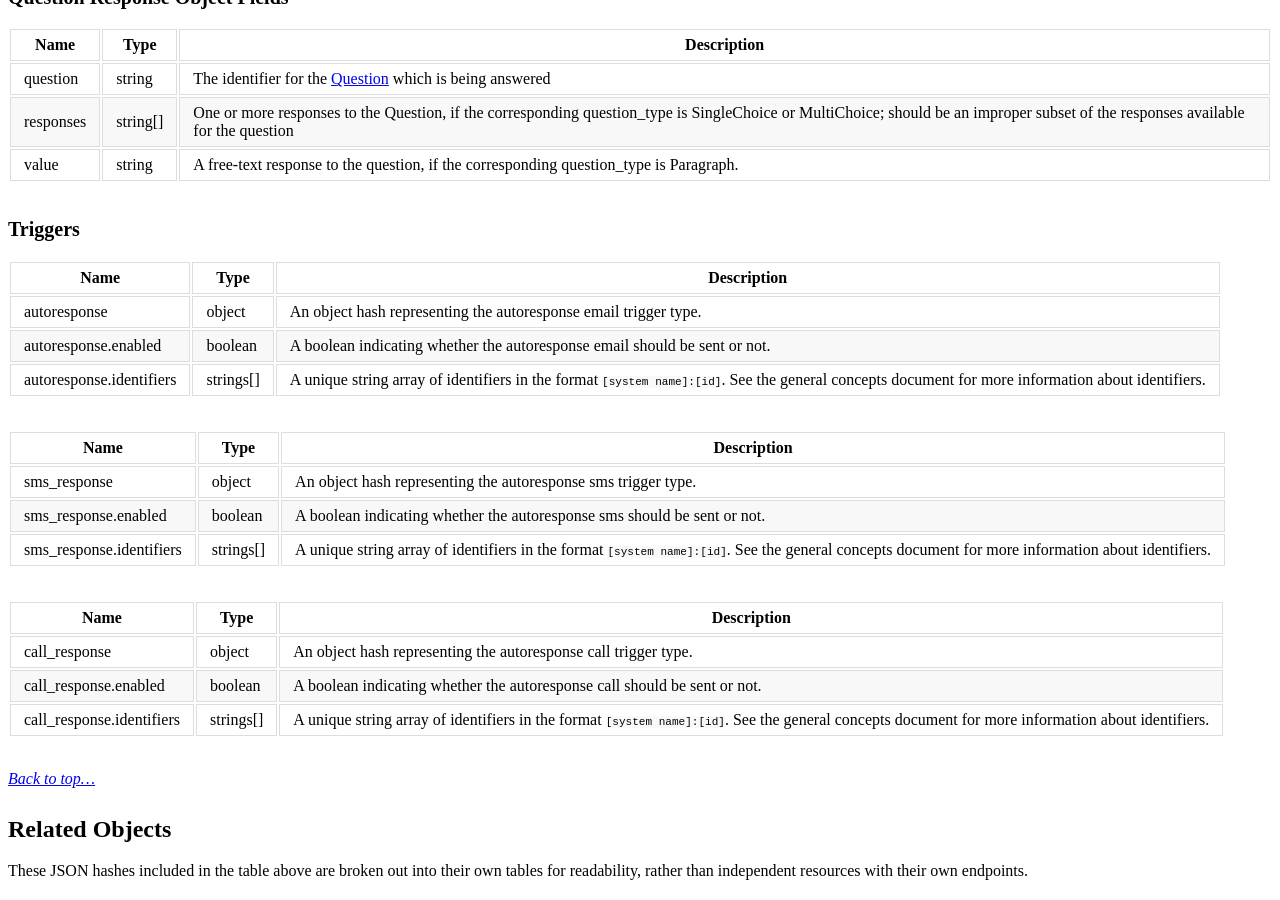
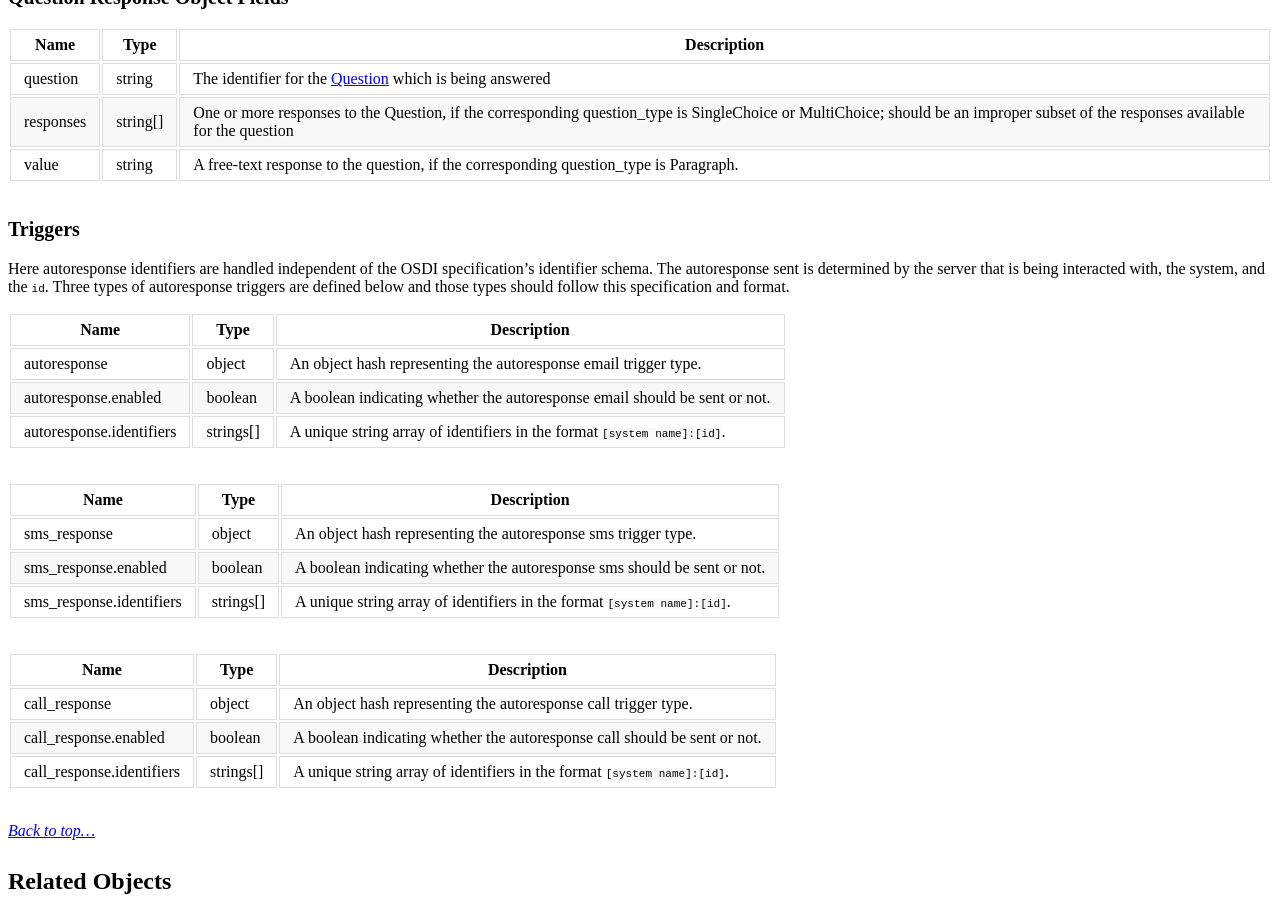
Before and after one commit to opensupporter/osdi-docs, a Jekyll site: the page built from person_signup.md, in a window 1280 px wide and 900 px high, scrolled down 2478 px. Built offline with Jekyll 4.4.1, drawn with Linux system fonts in a browser that asks for light colours; a style sheet for code colours, icons or effects is not loaded.

Commit message:
update(triggers): identifiers description in context of triggers

```diff
--- a/_includes/helper_action_functions.md
+++ b/_includes/helper_action_functions.md
@@ -21,20 +21,23 @@ Helper Action Functions are additional actions that the OSDI server will perform
 
 #### Triggers
 
+Here autoresponse identifiers are handled independent of the OSDI specification's identifier schema. The autoresponse sent is determined by the server that is being interacted with, the system, and the `id`.
+Three types of autoresponse triggers are defined below and those types should follow this specification and format.
+
 |Name          |Type      |Description
 |-----------    |-----------|--------------
 |autoresponse   |object     |An object hash representing the autoresponse email trigger type.
 |autoresponse.enabled   |boolean     |A boolean indicating whether the autoresponse email should be sent or not.
-|autoresponse.identifiers |strings[]     | A unique string array of identifiers in the format `[system name]:[id]`. See the general concepts document for more information about identifiers.
+|autoresponse.identifiers |strings[]     | A unique string array of identifiers in the format `[system name]:[id]`.
 
 |Name          |Type      |Description
 |-----------    |-----------|--------------
 |sms_response |object     |An object hash representing the autoresponse sms trigger type.
 |sms_response.enabled   |boolean     |A boolean indicating whether the autoresponse sms should be sent or not.
-|sms_response.identifiers |strings[]     | A unique string array of identifiers in the format `[system name]:[id]`. See the general concepts document for more information about identifiers.
+|sms_response.identifiers |strings[]     | A unique string array of identifiers in the format `[system name]:[id]`.
 
 |Name          |Type      |Description
 |-----------    |-----------|--------------
 |call_response |object     |An object hash representing the autoresponse call trigger type.
 |call_response.enabled   |boolean     |A boolean indicating whether the autoresponse call should be sent or not.
-|call_response.identifiers |strings[]     | A unique string array of identifiers in the format `[system name]:[id]`. See the general concepts document for more information about identifiers.
+|call_response.identifiers |strings[]     | A unique string array of identifiers in the format `[system name]:[id]`.
```
